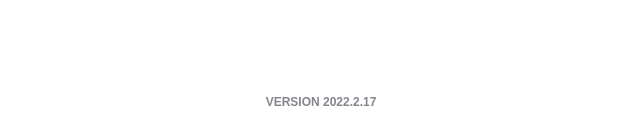
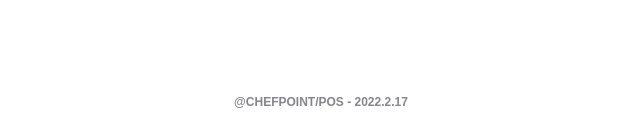
Before and after one commit to joao-vasconcelos/pos, a Next.js app: page / in a window 1280 px wide. Shown: the part 666-797 px from the top of the page, without its empty margins (319-959 px from the left). Built offline with nearby package versions, Linux system fonts and the light colour scheme; no server answers; the database is empty; a web font is replaced by a local one.

Commit message:
Update Refresh with Project Name

```diff
--- a/components/Refresh.js
+++ b/components/Refresh.js
@@ -28,5 +28,9 @@ export default function Refresh() {
     }
   }
 
-  return <AppVersion>Version {pjson.version}</AppVersion>;
+  return (
+    <AppVersion>
+      {pjson.name} - {pjson.version}
+    </AppVersion>
+  );
 }
```
